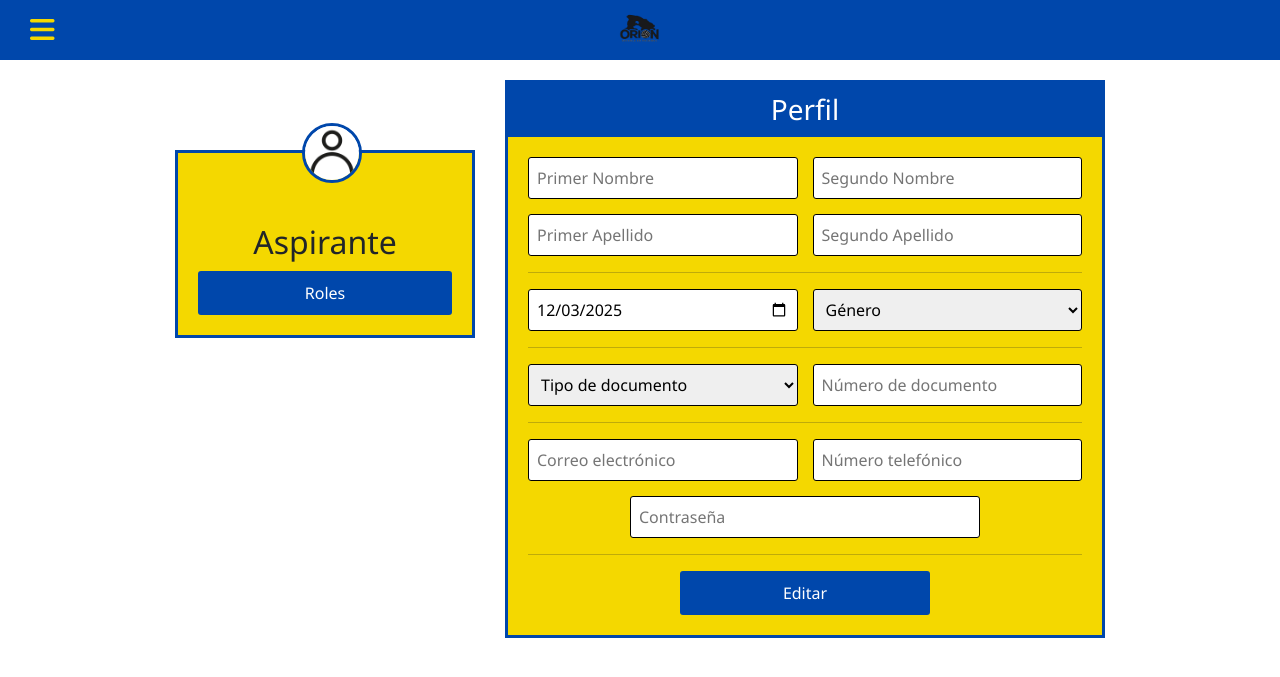
After one commit to mariocanola/puerta_de_orion, a PHP site: page /View/perfil_aspirante.html in a window 1280 px wide. The commit adds this page. Shown: the top 677 px of the page. Run offline with PHP 8.4, Linux system fonts and the light colour scheme.

Commit message:
Terminando la vista para el perfil de los aspirantes

```diff
--- a/View/login.html
+++ b/View/login.html
@@ -17,7 +17,7 @@
     <main class="contenedor-formulario">
     <form class="formulario">
       <img src="../imgs/icono.png" alt="text" class="icono-formulario">
-      <label class="etiqueta-formulario">Iniciar Sesión</label>
+      <label class="etiqueta-formulario">Inicio de Sesión</label>
       <input type="text" placeholder="Correo">
       <input type="text" placeholder="Contraseña">
       <button type="submit">Iniciar sesión</button>
--- /dev/null
+++ b/View/perfil_aspirante.html
@@ -0,0 +1,117 @@
+<!DOCTYPE html>
+<html lang="es">
+
+<head>
+    <meta charset="UTF-8">
+    <meta name="viewport" content="width=device-width, initial-scale=1.0">
+    <title>Puerta de Orión</title>
+    <link rel="stylesheet" href="https://cdn.jsdelivr.net/npm/bootstrap@5.3.7/dist/css/bootstrap.min.css">
+    <link rel="stylesheet" href="https://cdnjs.cloudflare.com/ajax/libs/font-awesome/6.4.0/css/all.min.css">
+    <link rel="stylesheet" href="../css/perfiles.css" />
+    <link rel="stylesheet" href="../css/main.css" />
+    <link rel="stylesheet" href="../css/menu.css" />
+</head>
+
+<body>
+    <!-- Encabezado -->
+    <header class="encabezado">
+        <i class="fas fa-bars menu-toggle"></i>
+        <img src="../imgs/logo.png" alt="text">
+
+    </header>
+    <div class="menu-categorias" id="menu"">
+        <ul>
+        <li><a href=" #">Registrarse</a></li>
+        <hr class="form-divider">
+        <li><a href=" #">Inicio</a></li>
+        </ul>
+    </div>
+
+    <!-- Fin de encabezado -->
+
+    <main class="contenido-principal">
+
+        <!-- Tarjeta de perfil -->
+        <div class="tarjeta-perfil">
+            <div class="imagen-usuario">
+                <img src="../imgs/image.png" alt="usuario">
+            </div>
+            <div class="contenido-perfil">
+                <h2>Aspirante</h2>
+                <button class="boton-perfil">Roles</button>
+            </div>
+        </div>
+
+        <!-- Fin tarjeta de perfil -->
+
+        <!-- Formulario -->
+        <form class="formulario-datos">
+            <h3>Perfil</h3>
+
+            <div class="fila-formulario">
+                <input type="text" placeholder="Primer Nombre">
+                <input type="text" placeholder="Segundo Nombre">
+                <input type="text" placeholder="Primer Apellido">
+                <input type="text" placeholder="Segundo Apellido">
+            </div>
+
+            <hr class="form-divider">
+
+            <div class="fila-formulario">
+                <input type="date" value="2025-12-03">
+                <select>
+                    <option value="" disabled selected hidden>Género</option>
+                    <option value="masculino">Masculino</option>
+                    <option value="femenino">Femenino</option>
+                    <option value="otro">Otro</option>
+                </select>
+            </div>
+
+            <hr class="form-divider">
+
+            <div class="fila-formulario">
+                <select>
+                    <option value="" disabled selected hidden>Tipo de documento</option>
+                    <option value="cc">Cédula de ciudadanía</option>
+                    <option value="ti">Tarjeta de identidad</option>
+                    <option value="ce">Cédula de extranjería</option>
+                    <option value="pasaporte">Pasaporte</option>
+                </select>
+                <input type="text" placeholder="Número de documento">
+            </div>
+
+            <hr class="form-divider">
+
+            <div class="fila-formulario">
+                <input type="text" placeholder="Correo electrónico">
+                <input type="text" placeholder="Número telefónico">
+            </div>
+
+            <div class="fila-formulario" style="display: flex; justify-content: center;">
+                <input type="text" style="width: 350px;" placeholder="Contraseña">
+            </div>
+
+            <hr class="form-divider">
+
+            <div style="display: flex; justify-content: center;">
+                <button class="boton-perfil" style="width: 250px">Editar</button>
+            </div>
+        </form>
+        <!-- Fin formulario -->
+
+    </main>
+
+
+    <!-- Script para interactividad con boton de menú-->
+    <script>
+        const toggle = document.querySelector('.menu-toggle');
+        const menu = document.querySelector('.menu-categorias');
+
+        toggle.addEventListener('click', () => {
+            menu.style.display = menu.style.display === 'block' ? 'none' : 'block';
+        });
+    </script>
+
+</body>
+
+</html>
--- a/css/login.css
+++ b/css/login.css
@@ -37,7 +37,7 @@ input[type="text"] {
   width: 100%;
   padding: 8px;
   margin-bottom: 15px;
-  border: 1px solid #ccc;
+  border: 1px solid black;
   border-radius: 3px;
 }
 
--- a/css/main.css
+++ b/css/main.css
@@ -2,19 +2,67 @@ body {
     margin: 0;
     padding: 0;
     box-sizing: border-box;
-  font-family:'Segoe UI', Tahoma, sans-serif;
+    font-family: 'Segoe UI', Tahoma, sans-serif;
     background-color: white;
+
 }
 
 .encabezado {
     background-color: #0047ab;
-  height: 50px;
+    height: 60px;
     display: flex;
-  justify-content: center;
+    justify-content: flex-start;
     align-items: center;
+    padding: 0 20px;
+    position: relative;
+    z-index: 1000;
 }
 
-.encabezado img{
-  width: 40px;
-  height: 40px;
+.encabezado img {
+    width: 48px;
+    height: 48px;
+    margin: 0 auto;
+    display: block;
+    position: absolute;
+    left: 50%;
+    transform: translateX(-50%);
 }
+
+.menu-toggle {
+    font-size: 28px;
+    cursor: pointer;
+    padding: 10px;
+    background: none;
+    border: none;
+    color: #f4d800;
+    user-select: none;
+    display: inline-block;
+}
+
+.menu-categorias {
+    display: none;
+    background-color: #f4d800;
+    border: 2px solid #0047ab;
+    padding: 10px;
+    position: absolute;
+    top: 60px;
+    left: 10px;
+    z-index: 1000;
+    width: 200px;
+}
+
+.menu-categorias ul {
+    list-style: none;
+    padding: 0;
+    margin: 0;
+}
+
+.menu-categorias li {
+    margin-bottom:5px;
+}
+
+.menu-categorias a {
+    text-decoration: none;
+    color: #0047ab;
+    font-weight: bold;
+}
--- /dev/null
+++ b/css/perfiles.css
@@ -0,0 +1,90 @@
+.contenido-principal {
+    display: flex;
+    flex-wrap: wrap;
+    gap: 30px;
+    justify-content: center;
+    padding: 20px;
+    position: relative;
+}
+
+.tarjeta-perfil {
+    width: 100%;
+    max-width: 300px;
+    border: 3px solid #0047ab;
+    background-color: #f4d800;
+    text-align: center;
+    margin-top: 70px;
+    padding-top: 40px;
+    position: relative;
+    z-index: 1;
+    height: fit-content;
+    align-self: flex-start;
+}
+
+.imagen-perfil {
+    background-color: #ffffff;
+    padding: 20px;
+}
+
+.imagen-usuario {
+    position: absolute;
+    top: -30px;
+    right: 37.5%;
+}
+
+.imagen-usuario img {
+    width: 60px;
+    height: 60px;
+    border-radius: 50%;
+    border: 3px solid #0047ab;
+}
+
+.contenido-perfil {
+    padding: 20px;
+}
+
+.contenido-perfil h2 {
+    margin: 10px 0;
+}
+
+.formulario-datos {
+    background-color: #f4d800;
+    border: 3px solid #0047ab;
+    padding: 20px;
+    width: 100%;
+    max-width: 600px;
+    box-sizing: border-box;
+}
+
+.formulario-datos h3 {
+    background-color: #0047ab;
+    color: white;
+    padding: 10px;
+    text-align: center;
+    margin: -20px -20px 20px -20px;
+}
+
+.fila-formulario {
+    display: grid;
+    grid-template-columns: repeat(auto-fit, minmax(180px, 1fr));
+    gap: 15px;
+    margin-bottom: 15px;
+}
+
+.fila-formulario input,
+.fila-formulario select {
+    padding: 8px;
+    border: 1px solid black;
+    box-sizing: border-box;
+    border-radius: 3px;
+}
+
+.boton-perfil {
+  background-color: #0047ab;
+  color: white;
+  border: none;
+  padding: 10px;
+  width: 100%;
+  border-radius: 3px;
+  cursor: pointer;
+}
```
Also changed, not shown: imgs/image.png (added), imgs/user.png (added), menu.html (added). Lines whose indentation alone changed are shown as unchanged.
